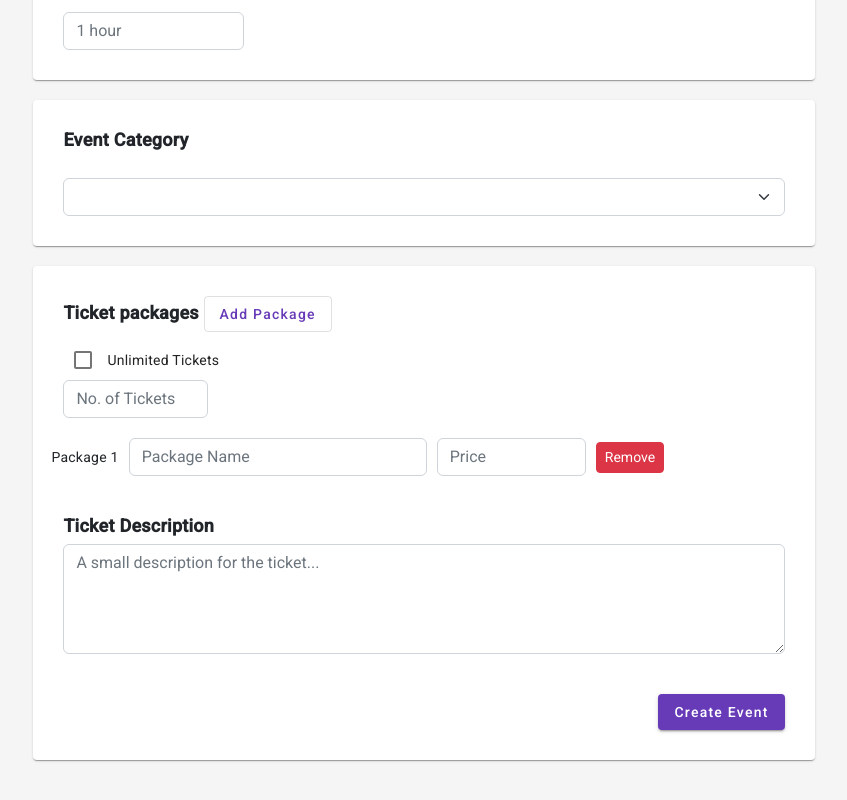
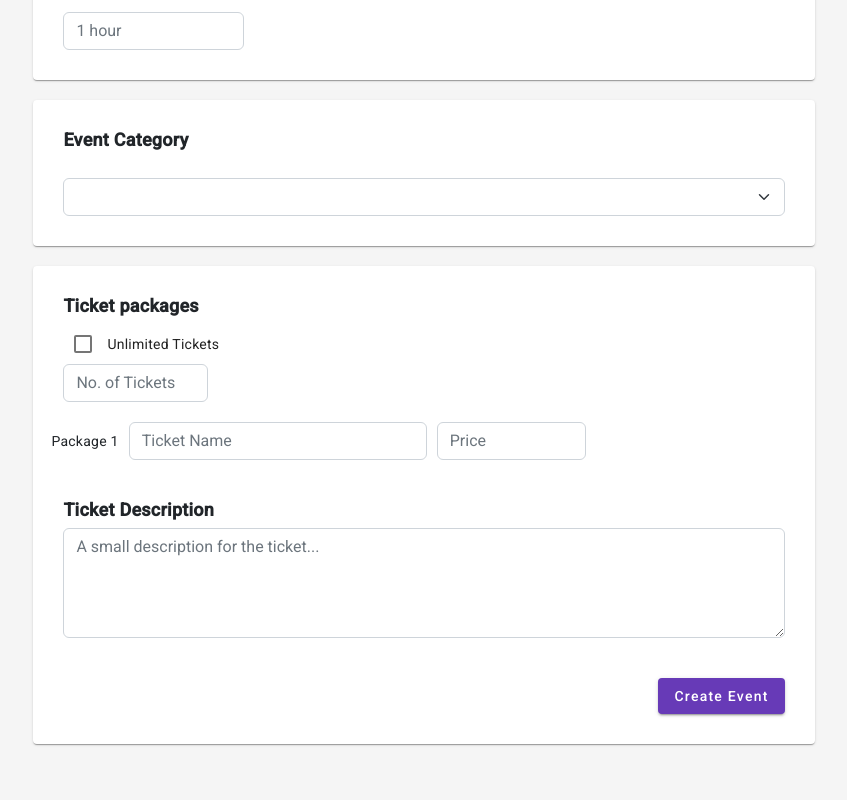
Before and after one commit to kgoransika/TickitualWebApplication, an Angular app in the folder client/: page /createEvent in a window 1280 px wide. Shown: the part 640-1440 px from the top of the page, without its empty margins (216-1063 px from the left). Built offline with nearby package versions, Linux system fonts and the light colour scheme.

Commit message:
-Ticket package adding disabled for now

```diff
--- a/client/src/app/board-event-holder/create-event/create-event.component.html
+++ b/client/src/app/board-event-holder/create-event/create-event.component.html
@@ -55,7 +55,7 @@
 
     <mat-card>
       <label for="ticketTypes" class="form-label">Ticket packages
-        <button mat-stroked-button class="btn-sm" color="primary" type="button" style="width: fit-content;" (click)="addPackage()">Add Package</button>
+        <button mat-stroked-button class="btn-sm" color="primary" type="button" style="width: fit-content;" (click)="addPackage()" hidden>Add Package</button>
       </label>
 
       <div style="display: inline-block">
@@ -68,9 +68,9 @@
       <section *ngFor="let package of packages; let i = index;">
         <div class="row" style="align-items: center;">
           Package {{i + 1}}
-          <input type="text" style="width: 40%; margin-left: 10px;" class="form-control" id="packageName" [(ngModel)]="event.ticketPackage!.packageName" name="packageName" aria-describedby="ticketTypes" placeholder="Package Name">
+          <input type="text" style="width: 40%; margin-left: 10px;" class="form-control" id="packageName" [(ngModel)]="event.ticketPackage!.packageName" name="packageName" aria-describedby="ticketTypes" placeholder="Ticket Name">
           <input type="text" style="width: 20%; margin-left: 10px;" class="form-control" id="packagePrice" [(ngModel)]="event.ticketPackage!.packagePrice" name="packagePrice" aria-describedby="ticketTypes" placeholder="Price">
-          <button type="button" style="width: fit-content; margin-left: 10px;" class="btn btn-danger btn-sm" (click)="removePackage(i)">Remove</button>
+          <button type="button" style="width: fit-content; margin-left: 10px;" class="btn btn-danger btn-sm" (click)="removePackage(i)" hidden>Remove</button>
         </div><br>
       </section><br>
 
```
